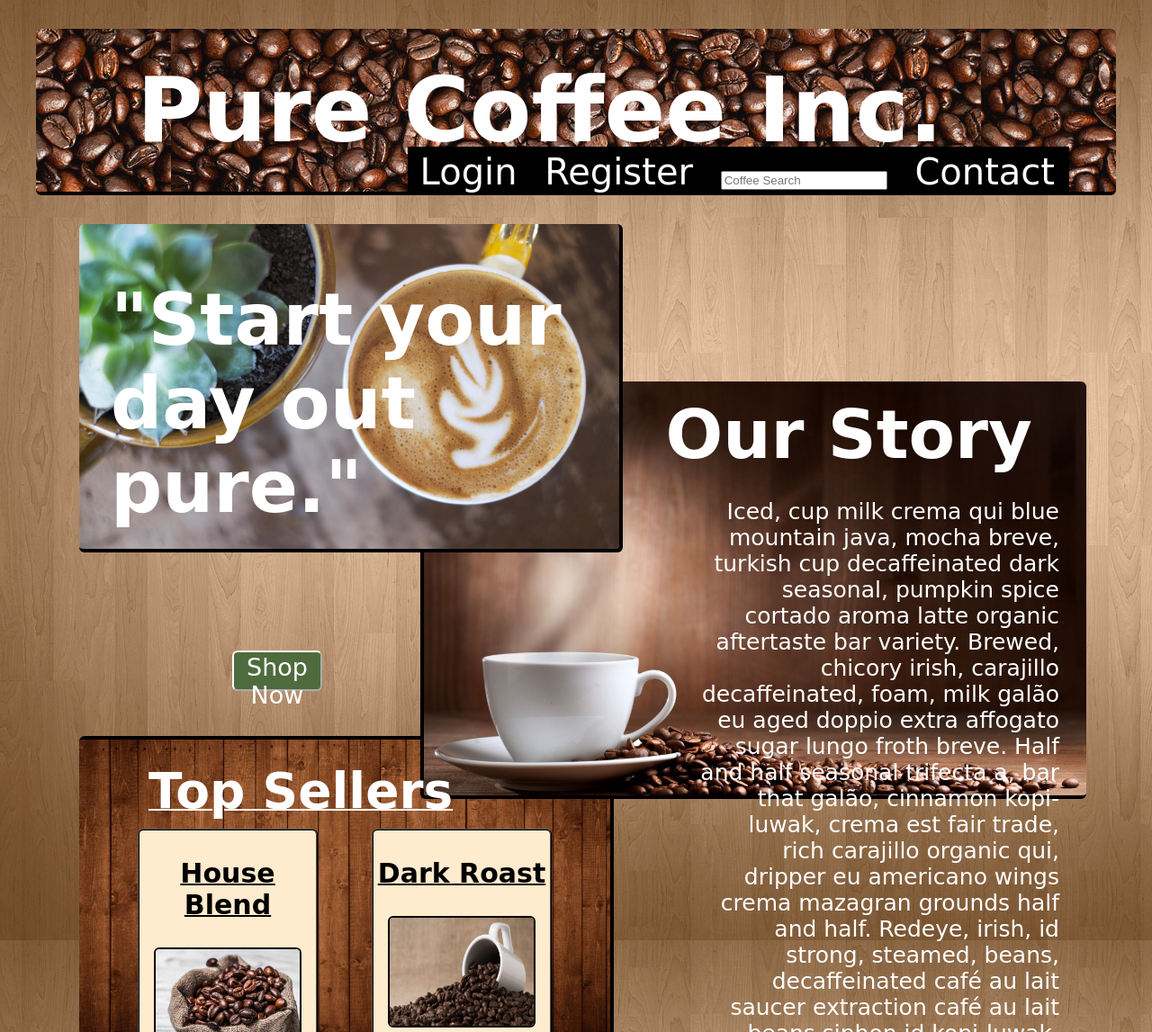
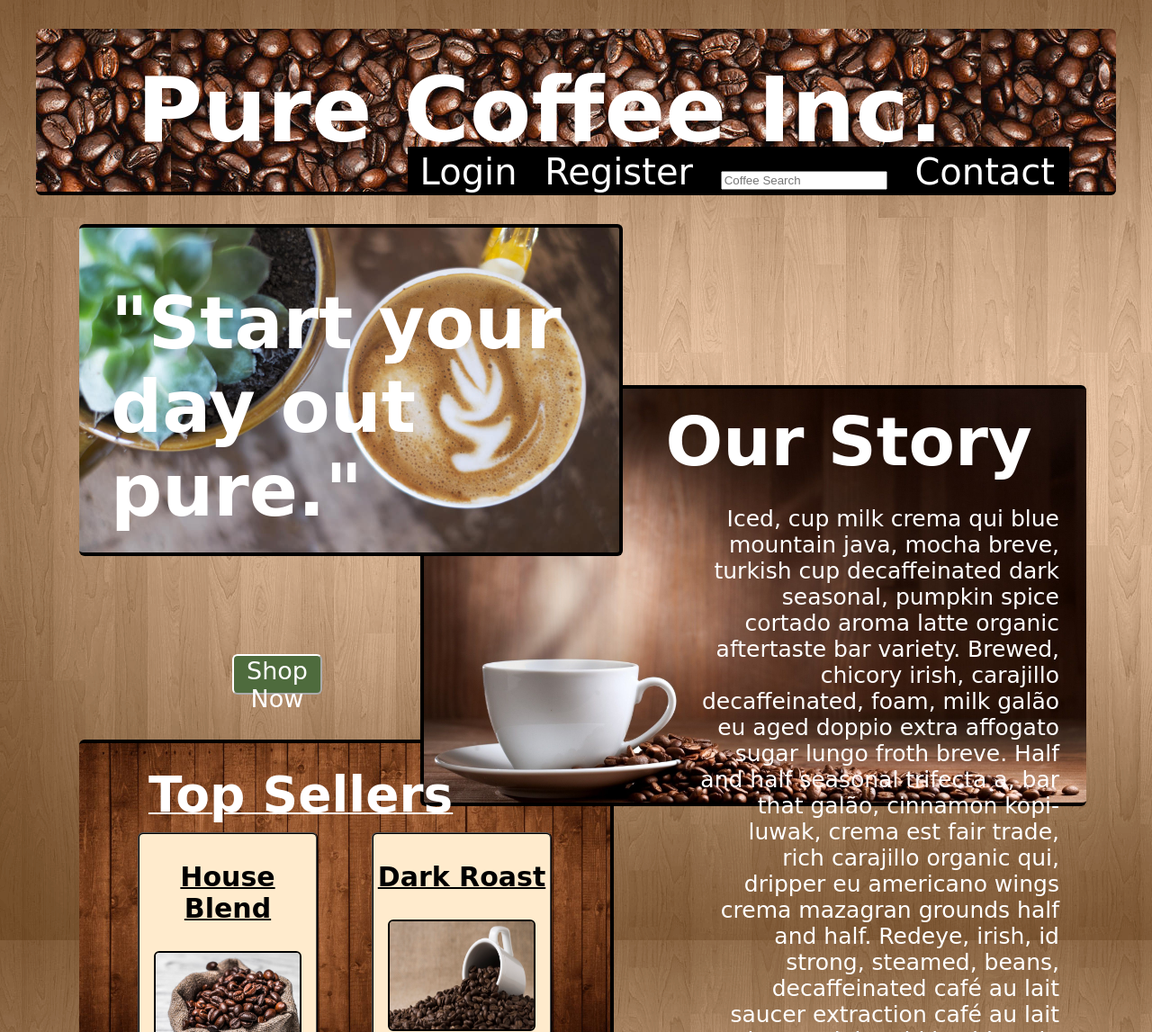
Before and after one commit to KDBlanchard02/Static-Storefront, a plain HTML site: page index.html in a window 1280 px wide. Shown: the top 1147 px of the page at 90% size. Drawn offline with Linux system fonts and the light colour scheme.

Commit message:
border changes

```diff
--- a/main.css
+++ b/main.css
@@ -78,6 +78,7 @@ header {
 div#shopNow {
     border-right: solid 4px black;
     border-bottom: solid 4px black;
+    border-top: solid 4px black;
     border-radius: 6px;
     display: inline-block;
     background-image: url(assets/latte.jpg);
@@ -123,6 +124,7 @@ div#story {
     border-bottom: solid 4px black;
     border-radius: 6px;
     border-left: solid 4px black;
+    border-top: solid 4px black;
 }
 
 div#textOne {
```
